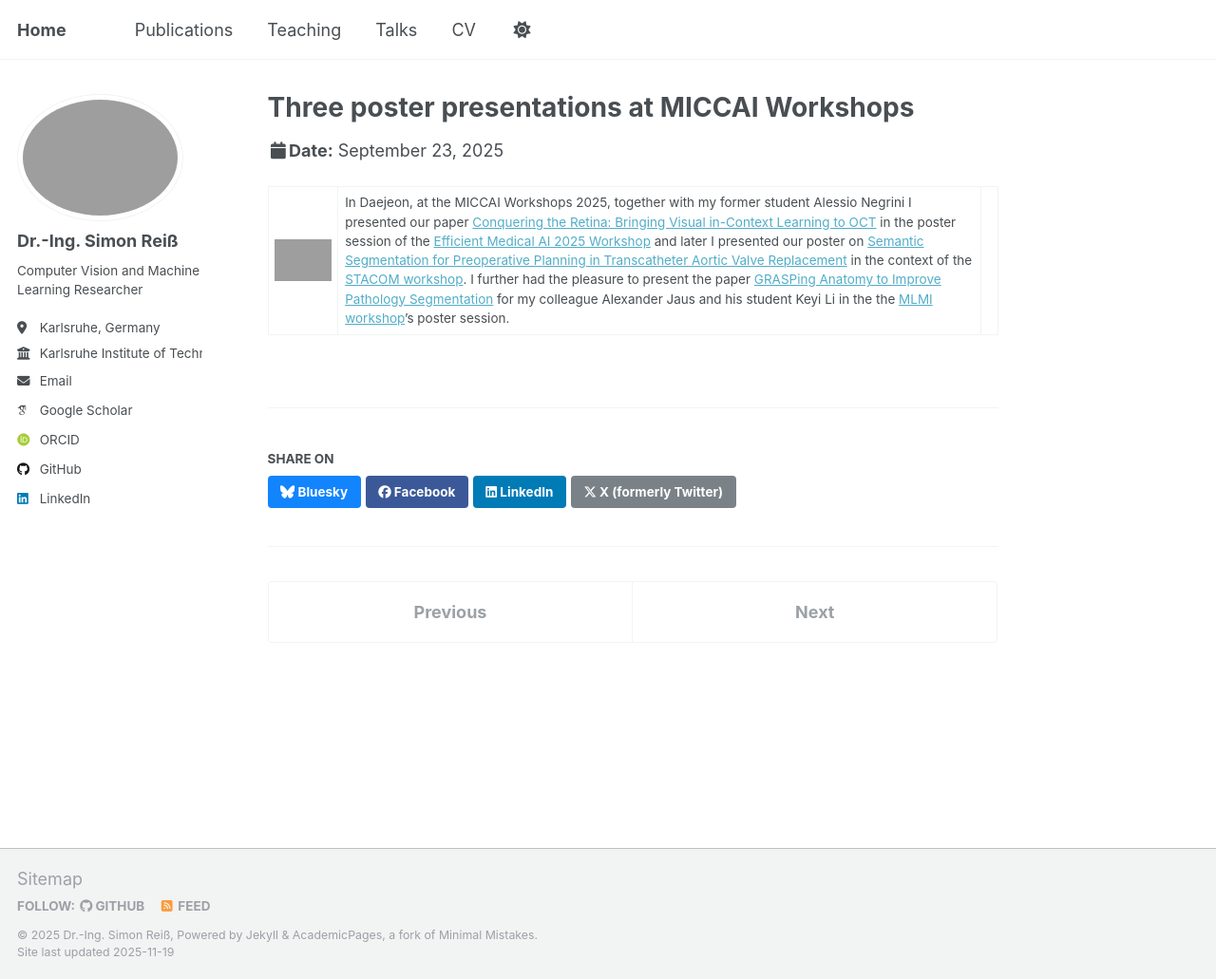
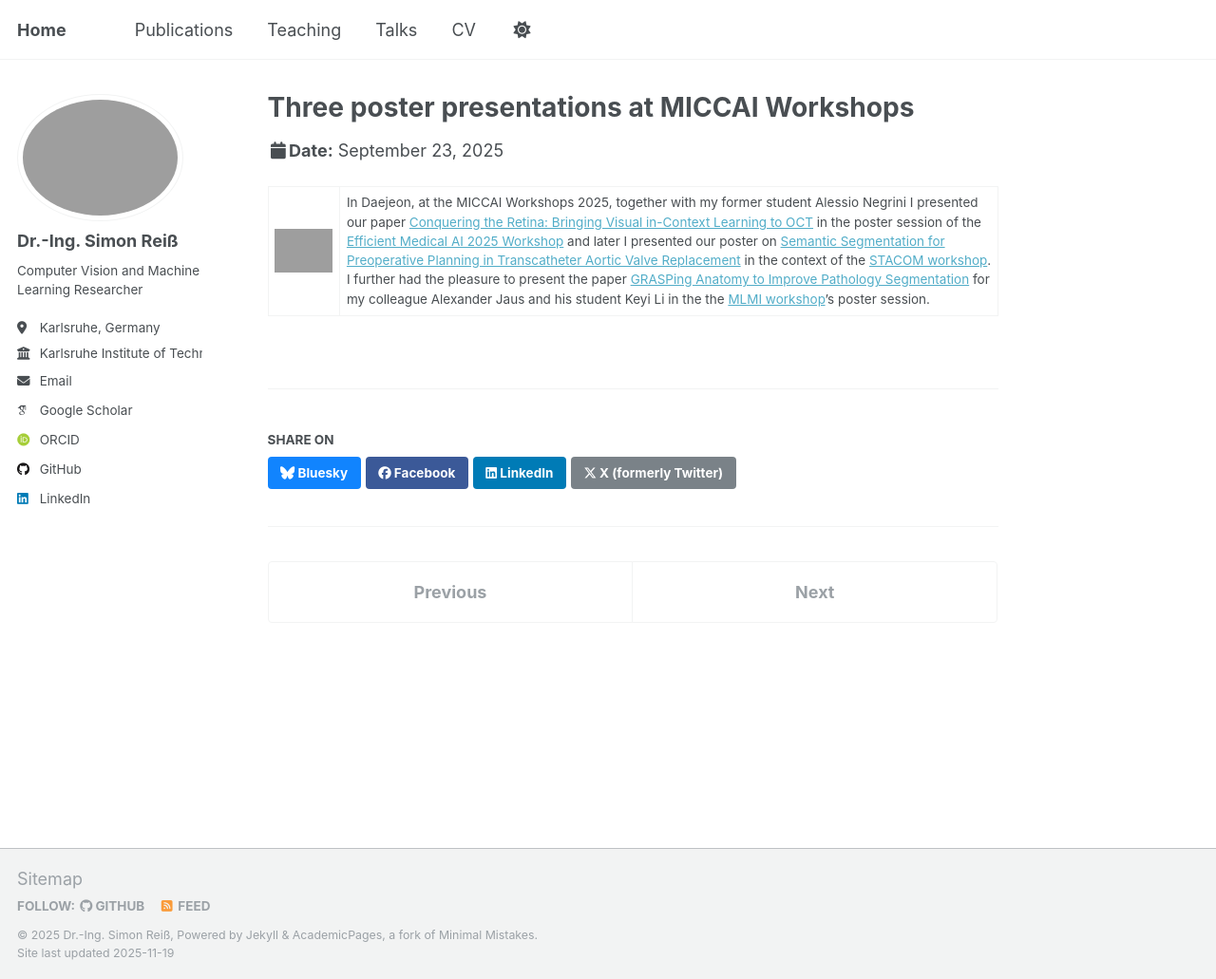
Before and after one commit to Simael/simael.github.io, a Jekyll site: the page built from _talks/2025-09-23_miccai.md, in a window 1280 px wide and 1031 px high. Shown: the whole window at 95% size. Built offline with Jekyll 4.4.1, drawn with Linux system fonts in a browser that asks for light colours; some web fonts are replaced; a script that is not in the unit is left out; grey boxes are pictures that could not be loaded.

Commit message:
Fixed additional column

```diff
--- a/_talks/2025-09-23_miccai.md
+++ b/_talks/2025-09-23_miccai.md
@@ -8,4 +8,4 @@
 location: "Daejeon, Republic of Korea"
 ---
 
-|![Title page of presentation](/images/presentation/miccaipresentation2025.png)| In Daejeon, at the MICCAI Workshops 2025, together with my former student Alessio Negrini I presented our paper [Conquering the Retina: Bringing Visual in-Context Learning to OCT](https://arxiv.org/abs/2506.15200) in the poster session of the [Efficient Medical AI 2025 Workshop](https://sites.google.com/view/ema4miccai2025/home) and later I presented our poster on [Semantic Segmentation for Preoperative Planning in Transcatheter Aortic Valve Replacement](https://arxiv.org/abs/2507.16573) in the context of the [STACOM workshop](https://stacom.github.io/). I further had the pleasure to present the paper [GRASPing Anatomy to Improve Pathology Segmentation](https://arxiv.org/abs/2508.03374) for my colleague Alexander Jaus and his student Keyi Li in the the [MLMI workshop](https://sites.google.com/view/mlmi2025/)'s poster session. ||
+|![Title page of presentation](/images/presentation/miccaipresentation2025.png)| In Daejeon, at the MICCAI Workshops 2025, together with my former student Alessio Negrini I presented our paper [Conquering the Retina: Bringing Visual in-Context Learning to OCT](https://arxiv.org/abs/2506.15200) in the poster session of the [Efficient Medical AI 2025 Workshop](https://sites.google.com/view/ema4miccai2025/home) and later I presented our poster on [Semantic Segmentation for Preoperative Planning in Transcatheter Aortic Valve Replacement](https://arxiv.org/abs/2507.16573) in the context of the [STACOM workshop](https://stacom.github.io/). I further had the pleasure to present the paper [GRASPing Anatomy to Improve Pathology Segmentation](https://arxiv.org/abs/2508.03374) for my colleague Alexander Jaus and his student Keyi Li in the the [MLMI workshop](https://sites.google.com/view/mlmi2025/)'s poster session. |
```
